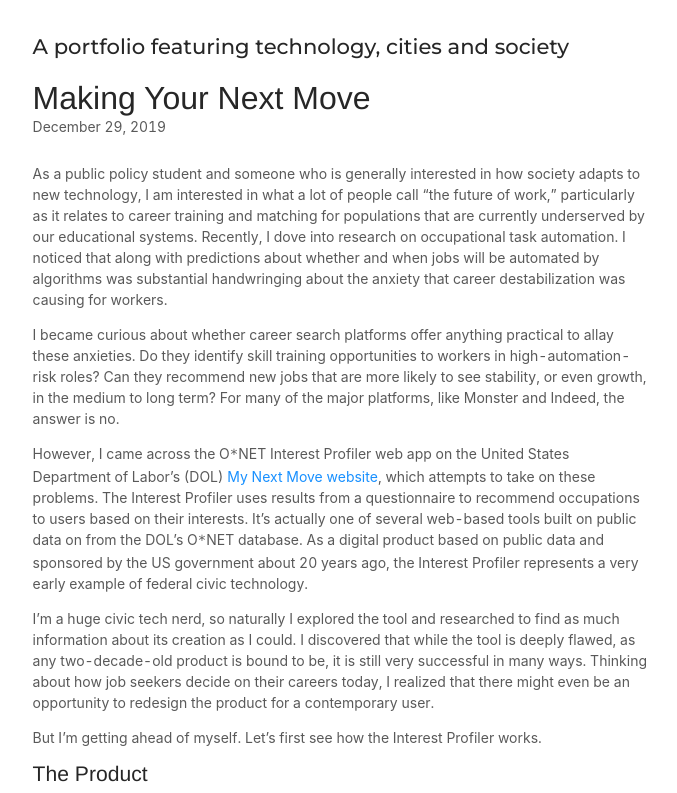
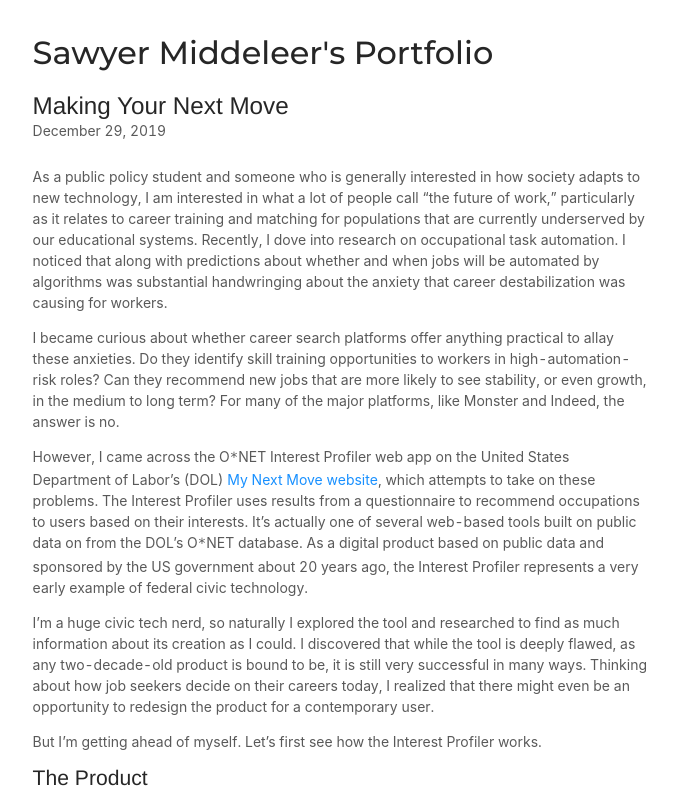
Before and after one commit to Sawyer-Middeleer/my-blog, a Gatsby site: page /career-search-app-part-1/ in a window 1280 px wide. Shown: the top 793 px of the page, without its empty margins (300-977 px from the left). Built offline with nearby package versions, Linux system fonts and the light colour scheme; Gatsby itself is replaced by a stand-in of ours; some packages are replaced by stand-ins of ours; what typography-theme-twin-peaks would draw is missing.

Commit message:
changed blog post header

```diff
--- a/src/components/layout.js
+++ b/src/components/layout.js
@@ -31,7 +31,7 @@ class Layout extends React.Component {
       )
     } else {
       header = (
-        <h3
+        <h1
           style={{
             fontFamily: `Montserrat, sans-serif`,
             marginTop: 0,
@@ -45,9 +45,9 @@ class Layout extends React.Component {
             }}
             to={`/`}
           >
-            {title}
+            Sawyer Middeleer's Portfolio
           </Link>
-        </h3>
+        </h1>
       )
     }
     return (
--- a/src/templates/blog-post.js
+++ b/src/templates/blog-post.js
@@ -20,14 +20,14 @@ class BlogPostTemplate extends React.Component {
         />
         <article>
           <header>
-            <h1
+            <h2
               style={{
                 marginTop: rhythm(1),
                 marginBottom: 0,
               }}
             >
               {post.frontmatter.title}
-            </h1>
+            </h2>
             <p
               style={{
                 ...scale(-1 / 5),
```
